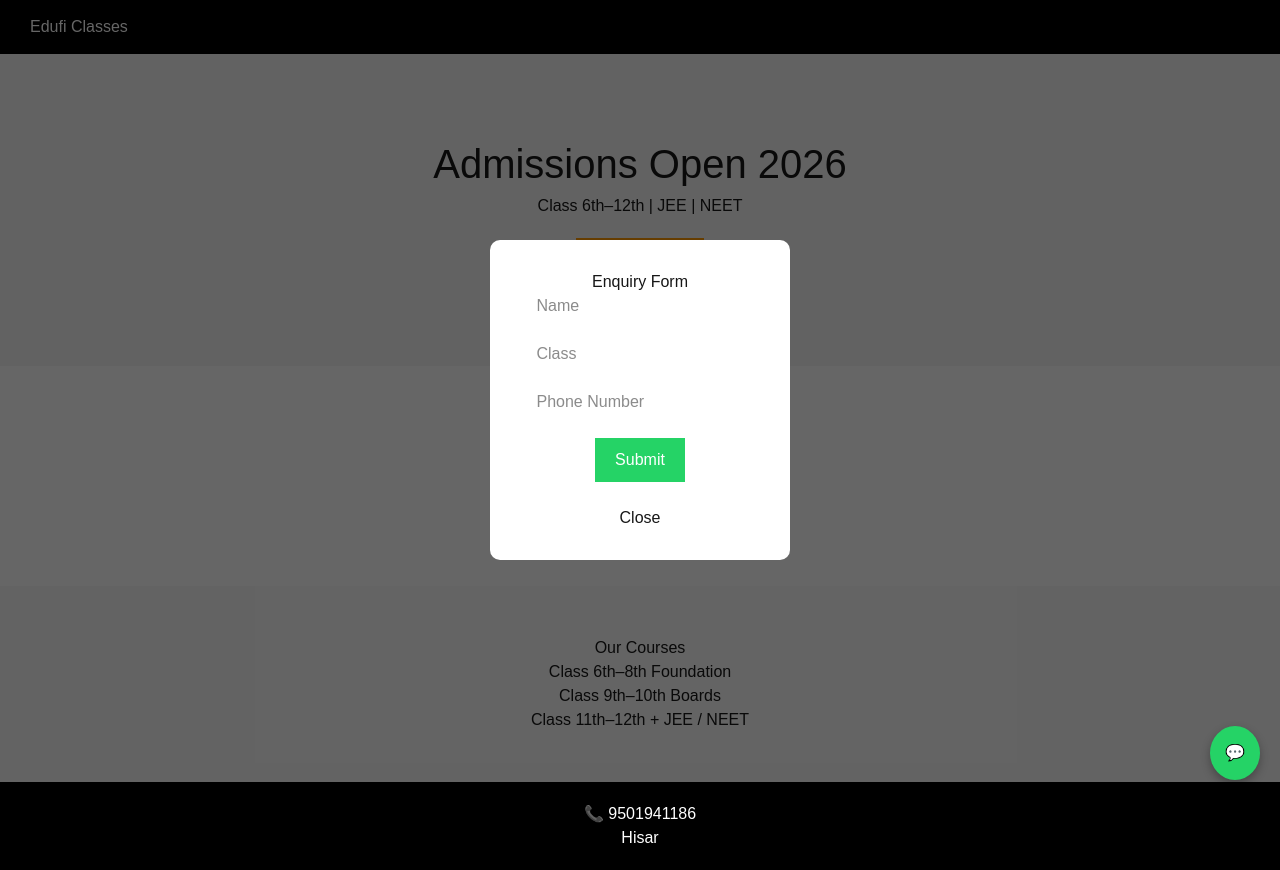
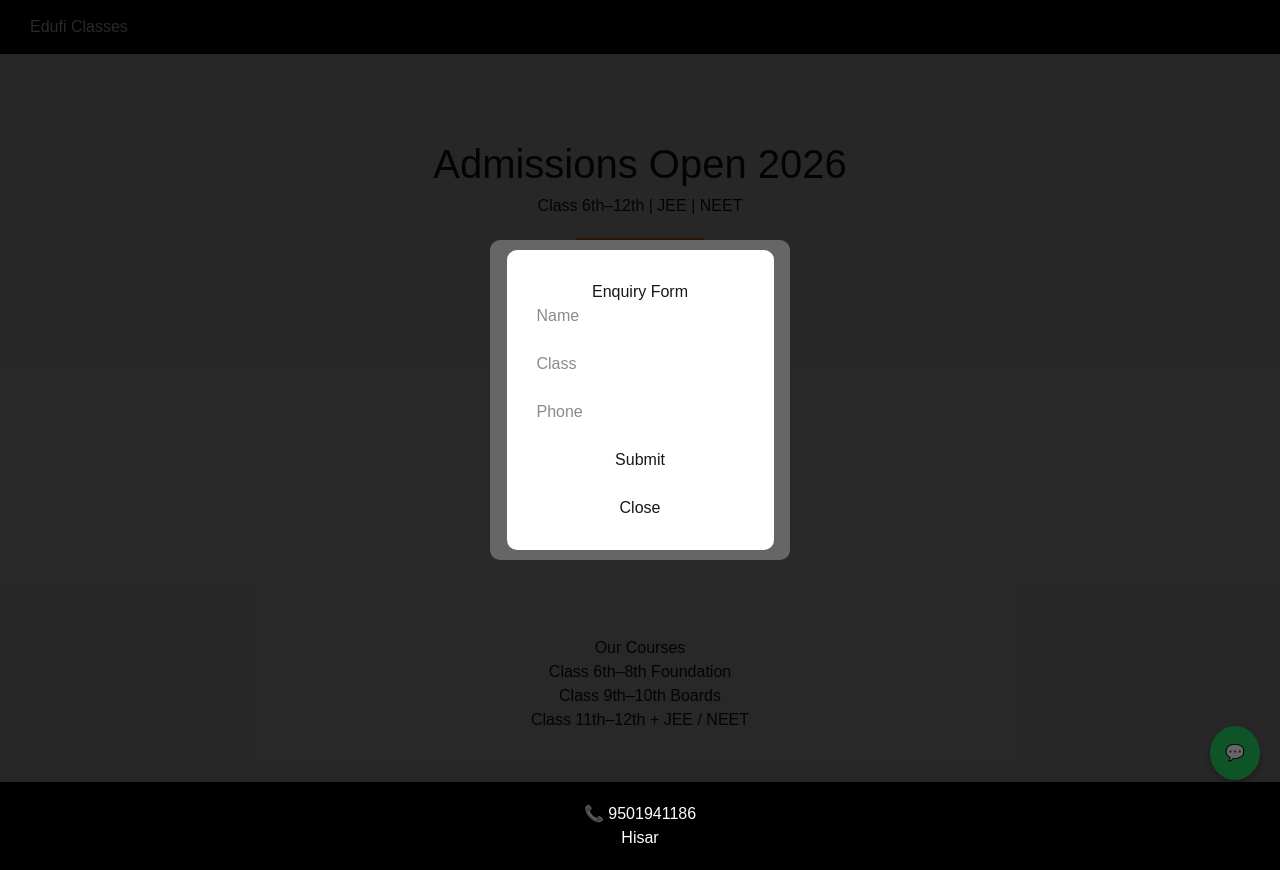
Before and after one commit to edufiofficial-debug/edufi-site, a Next.js app: page / in a window 1280 px wide. Both pictures are taken after a click on the button "Enroll Now". Built offline with nearby package versions, Linux system fonts and the light colour scheme.

Commit message:
fixed syntax error

```diff
--- a/app/page.tsx
+++ b/app/page.tsx
@@ -26,7 +26,7 @@ Phone: ${phone}`;
   };
 
   return (
-    <main style={{ fontFamily: "Arial" }}>
+<main style={{fontFamily: "Arial"}}>
 
       {/* HEADER */}
       <div style={{ padding: "15px 30px", background: "#000", color: "#fff" }}>
@@ -151,6 +151,58 @@ Phone: ${phone}`;
       >
         💬
       </a>
+      {showForm && (
+  <div style={{
+    position: "fixed",
+    top: 0,
+    left: 0,
+    width: "100%",
+    height: "100%",
+    background: "rgba(0,0,0,0.6)",
+    display: "flex",
+    justifyContent: "center",
+    alignItems: "center",
+    zIndex: 99999
+  }}>
+    <div style={{
+      background: "#fff",
+      padding: "30px",
+      borderRadius: "10px",
+      textAlign: "center"
+    }}>
+      <h3>Enquiry Form</h3>
+
+      <form onSubmit={(e) => {
+        e.preventDefault();
+
+        const name = (document.getElementById("name") as HTMLInputElement).value;
+        const cls = (document.getElementById("class") as HTMLInputElement).value;
+        const phone = (document.getElementById("phone") as HTMLInputElement).value;
+
+        const message = `Hi, I want admission:
+Name: ${name}
+Class: ${cls}
+Phone: ${phone}`;
+
+        window.open(
+          `https://wa.me/919501941186?text=${encodeURIComponent(message)}`,
+          "_blank"
+        );
+
+        setShowForm(false);
+      }}>
+        <input id="name" placeholder="Name" required /><br /><br />
+        <input id="class" placeholder="Class" required /><br /><br />
+        <input id="phone" placeholder="Phone" required /><br /><br />
+
+        <button type="submit">Submit</button>
+      </form>
+
+      <br />
+      <button onClick={() => setShowForm(false)}>Close</button>
+    </div>
+  </div>
+)}
 
     </main>
   );
```
